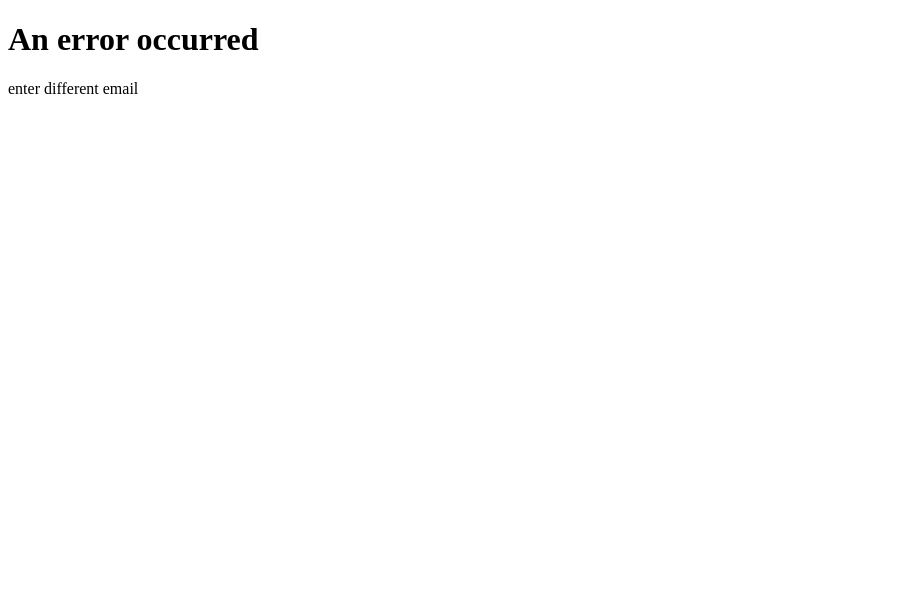
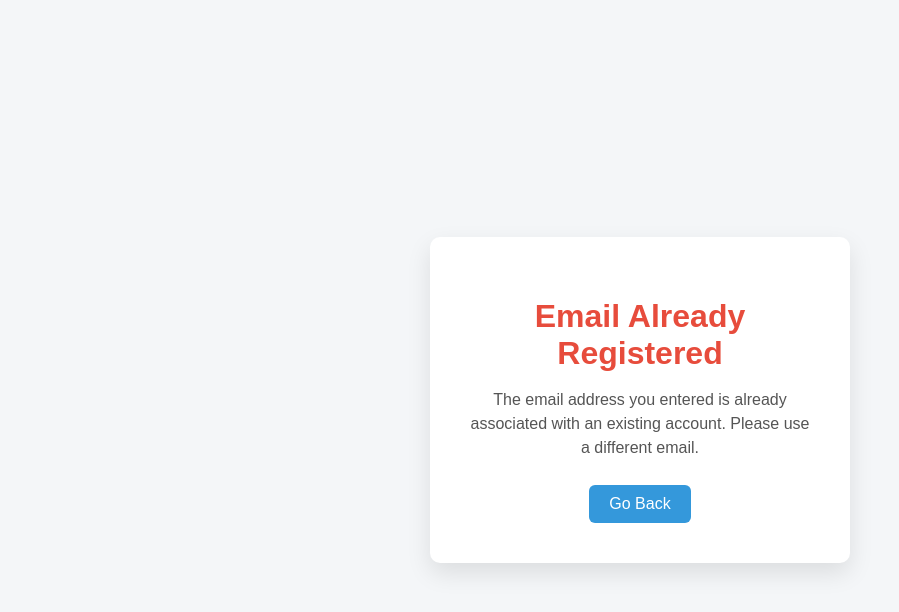
Before and after one commit to Sarbesh7/Django-Project, a Django app: template Submit/app/templates/error.html in a window 1280 px wide. Shown: the top 612 px of the page, without its empty margins (0-899 px from the left). Run offline with Django 5.2, Linux system fonts and the light colour scheme; the template is opened without the code that fills it, so the values that code supplies are empty.

Commit message:
Add project screenshots for submission

```diff
--- a/Submit/app/templates/error.html
+++ b/Submit/app/templates/error.html
@@ -2,13 +2,68 @@
 <html lang="en">
 <head>
     <meta charset="UTF-8">
-    <meta name="viewport" content="width=device-width, initial-scale=1.0">
-    <title>Document</title>
+    <title>Email Already Used</title>
+    <style>
+        * {
+            box-sizing: border-box;
+            font-family: Arial, Helvetica, sans-serif;
+        }
+
+        body {
+            margin: 0;
+            height: 100vh;
+            background: #f4f6f8;
+            display: flex;
+            justify-content: center;
+            align-items: center;
+        }
+
+        .error-container {
+            background: #ffffff;
+            padding: 40px;
+            width: 100%;
+            max-width: 420px;
+            border-radius: 10px;
+            box-shadow: 0 10px 25px rgba(0, 0, 0, 0.1);
+            text-align: center;
+        }
+
+        .error-container h1 {
+            color: #e74c3c;
+            margin-bottom: 15px;
+        }
+
+        .error-container p {
+            color: #555;
+            margin-bottom: 25px;
+            line-height: 1.5;
+        }
+
+        .error-container a {
+            display: inline-block;
+            text-decoration: none;
+            background: #3498db;
+            color: #fff;
+            padding: 10px 20px;
+            border-radius: 6px;
+            transition: background 0.3s ease;
+        }
+
+        .error-container a:hover {
+            background: #2c80b4;
+        }
+    </style>
 </head>
 <body>
-    <h1>An error occurred</h1>
-    enter different email
 
+    <div class="error-container">
+        <h1>Email Already Registered</h1>
+        <p>
+            The email address you entered is already associated with an existing account.
+            Please use a different email.
+        </p>
+        <a href="javascript:history.back()">Go Back</a>
+    </div>
 
 </body>
 </html>
```
Also changed, not shown: Submit/db.sqlite3, 5 other files.
